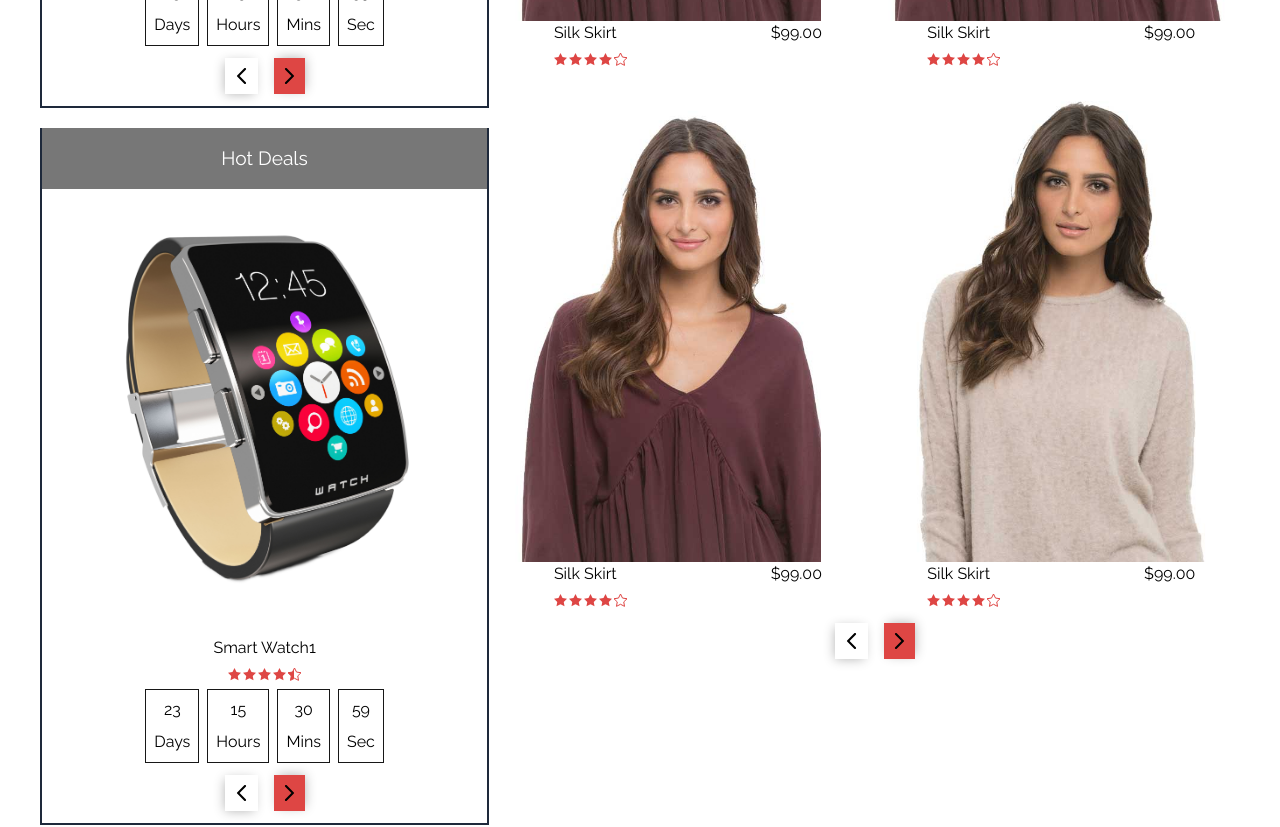
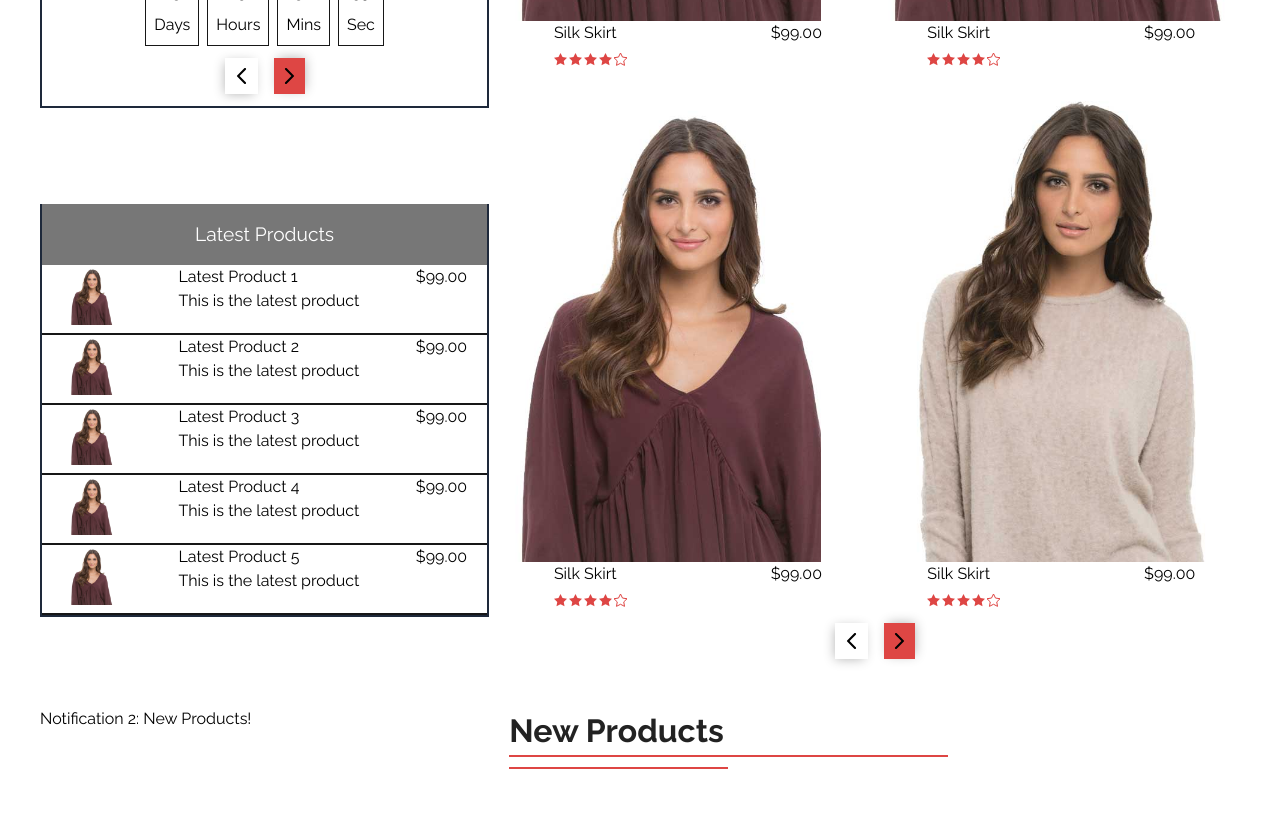
Before and after one commit to KPorus/E-buy, a Next.js app: page / in a window 1280 px wide. Shown: the part 1780-2607 px from the top of the page. Built offline with nearby package versions, Linux system fonts and the light colour scheme.

Commit message:
latest product compoent implement

```diff
--- a/src/components/common/home-notification-card/homeNotificationCard.module.scss
+++ b/src/components/common/home-notification-card/homeNotificationCard.module.scss
@@ -1,18 +1,38 @@
-.homeNotificationCard{
+.homeNotificationCard {
     @apply relative border-x-2 border-b-2 border-slate-800;
-    h1{
+
+    h1 {
         background: #777777;
         font-size: 1.2rem;
         color: #ffffff;
         text-align: center;
         @apply py-4;
     }
-    .timer{
+
+    .timer {
         @apply flex gap-2;
-        .timerUnit{
+
+        .timerUnit {
             @apply border border-neutral-900 flex flex-col items-center gap-2 p-2;
         }
     }
+
+
+    .productCard {
+        @apply flex justify-around gap-4 border-b-2 border-neutral-900 pb-2;
+
+        &:hover>.productDetails {
+            h2 {
+                @apply text-red-500;
+            }
+        }
+
+        &:hover h2 {
+            @apply text-red-500;
+        }
+
+    }
+
     .sliderButton {
         // position: absolute;
         top: 86%;
@@ -28,7 +48,7 @@
         -moz-transition: opacity 0.3s ease;
         -ms-transition: opacity 0.3s ease;
         -o-transition: opacity 0.3s ease;
-      }
+    }
 
     .disabledButton {
         background: transparent;
@@ -36,6 +56,6 @@
         // opacity: 0.5;
         padding: 9px 10px;
         cursor: not-allowed;
-      }
+    }
 
 }
--- a/src/components/common/home-notification-card/index.tsx
+++ b/src/components/common/home-notification-card/index.tsx
@@ -11,8 +11,8 @@ function isHotDealDTOArray(data: any): data is HotDealDTO[] {
   return Array.isArray(data) && data.length > 0 && "name" in data[0];
 }
 
-function isProductListPropsArray(data: any): data is ProductListProps[] {
-  return Array.isArray(data) && data.length > 0 && "products" in data[0];
+function isProductListPropsArray(data: any): data is ProductListProps {
+  return Array.isArray(data.products) && data.products.length > 0 && data.id;
 }
 
 function isMessageArray(data: any): data is { message: string }[] {
@@ -38,7 +38,10 @@ const HomeNotificationCard = ({
 
   if (isHotDealDTOArray(data)) {
     return (
-      <div id="ts--home-notification-card" className={styles.homeNotificationCard}>
+      <div
+        id="ts--home-notification-card"
+        className={styles.homeNotificationCard}
+      >
         <h1>Hot Deals</h1>
         <div className="flex items-center justify-center">
           <div className="flex flex-col items-center justify-center">
@@ -90,12 +93,27 @@ const HomeNotificationCard = ({
     );
   } else if (isProductListPropsArray(data)) {
     return (
-      <div>
+      <div
+        id="ts--home-notification-card"
+        className={styles.homeNotificationCard}
+      >
         <h1>Latest Products</h1>
-        {data.map((product, index) => (
-          <div key={index}>
-            <h2>{product.id}</h2>
-            {/* Render product details */}
+        {data.products.map((product, index) => (
+          <div key={index} className={styles.productCard}>
+            <div className="w-[60px] h-[60px] overflow-hidden">
+              <Image
+                src={product.image.src}
+                alt={`Image of ${product.title}`}
+                width={60}
+                height={60}
+              />
+            </div>
+
+            <div className={styles.productDetails}>
+              <h2>{product.title}</h2>
+              <p>{product.describtion}</p>
+            </div>
+            <h2>{product.price}</h2>
           </div>
         ))}
       </div>
--- a/src/components/common/product-showcase-layout/index.tsx
+++ b/src/components/common/product-showcase-layout/index.tsx
@@ -24,7 +24,7 @@ const ProductShowcase = ({
   return (
     <div id={`ts--product-showcase--${id}`} className="flex gap-5 mb-12">
       {/* Notifications Section */}
-      <div className="w-1/2 flex flex-col gap-5">
+      <div className="w-1/2 flex flex-col gap-24">
         {notifications.map((notification, index) => {
           const { Component} = notification;
           return <Component key={index} data={notification.data} />;
--- a/src/components/desktop/index.tsx
+++ b/src/components/desktop/index.tsx
@@ -5,8 +5,9 @@ import ProductShowcase from "../common/product-showcase-layout";
 import TopPicks from "./top-picks";
 import NewProducts from "./new-products";
 import HomeNotificationCard from "../common/home-notification-card";
-import { hotdeals } from "../common/dummy/dummy";
+import { hotdeals, latestProducts } from "../common/dummy/dummy";
 import { HotDealDTO } from "@/types/dummy/HomeHotDeals";
+import { ProductListProps } from "@/types/dummy/HomeLatestProducts";
 const DesktopPage = () => {
   return (
     <div>
@@ -24,7 +25,7 @@ const DesktopPage = () => {
           },
           {
             Component: HomeNotificationCard,
-            data: hotdeals as HotDealDTO[],
+            data: latestProducts as ProductListProps,
           }
         ]}
       />
```
